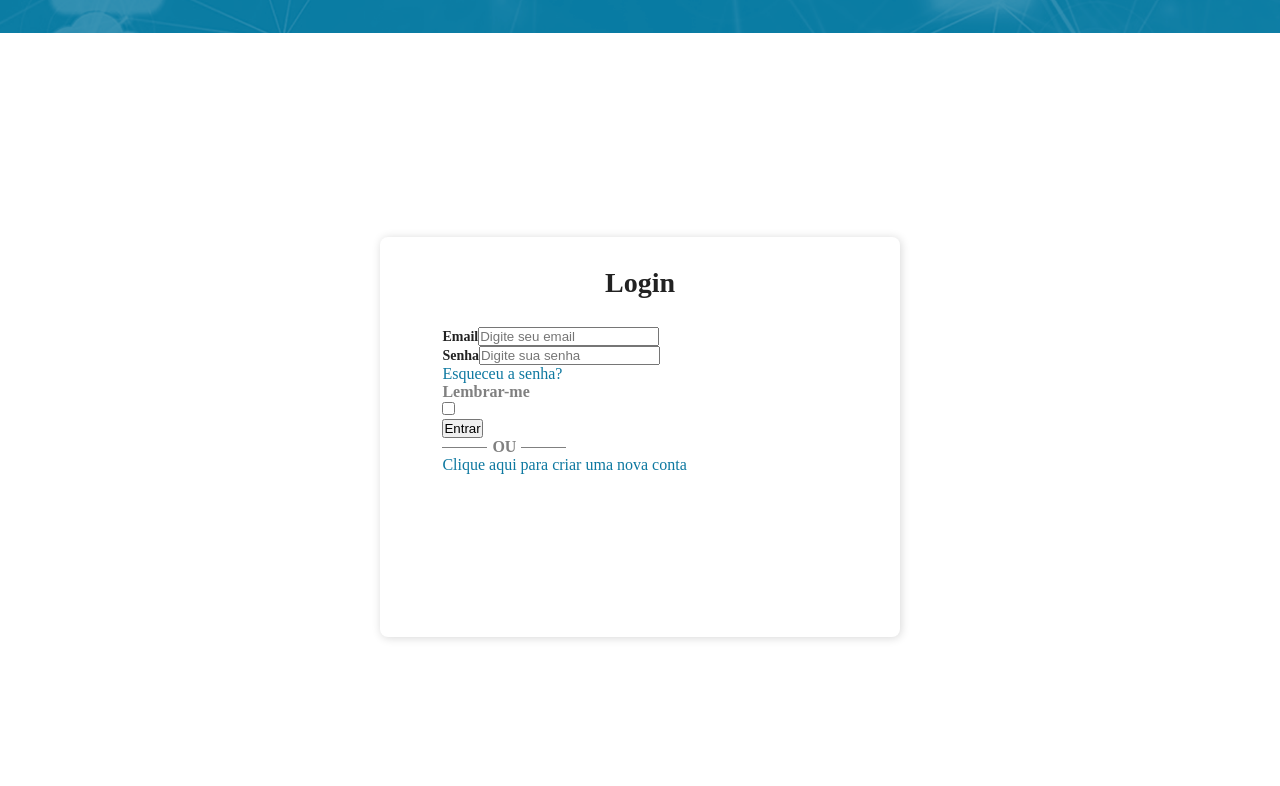
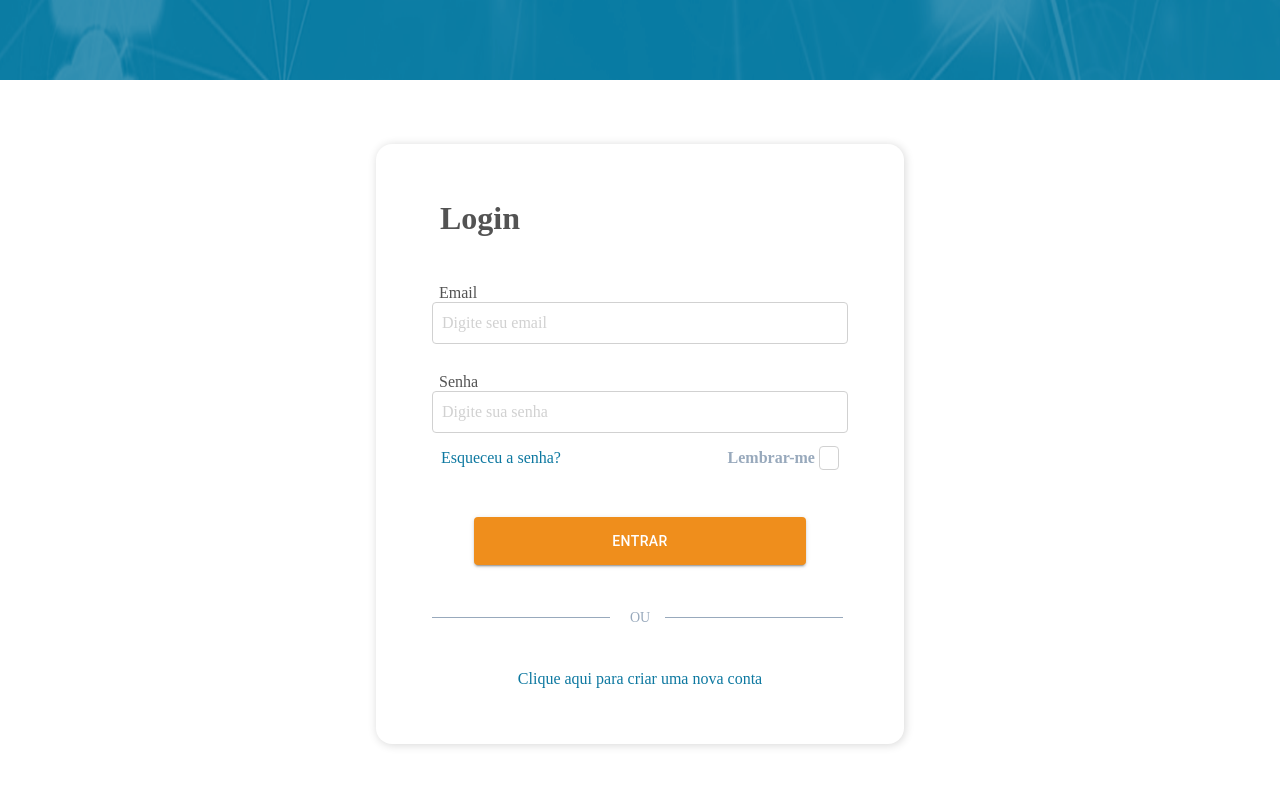
Before and after one commit to DataRain-Team-7/FRONT-BTC-finance-tool, a React (Vite) app: page / in a window 1280 px wide. Shown: the top 786 px of the page. Built offline with nearby package versions, Linux system fonts and the light colour scheme.

Commit message:
feat: finished style on login page

```diff
--- a/package.json
+++ b/package.json
@@ -9,6 +9,9 @@
     "preview": "vite preview"
   },
   "dependencies": {
+    "@emotion/react": "^11.10.5",
+    "@emotion/styled": "^11.10.5",
+    "@mui/material": "^5.10.17",
     "axios": "^1.1.3",
     "react": "^18.2.0",
     "react-dom": "^18.2.0",
--- a/src/Components/Login/index.tsx
+++ b/src/Components/Login/index.tsx
@@ -1,7 +1,7 @@
 import { useState } from "react";
 import { useNavigate } from "react-router-dom";
-import Ou from "../CreateAccount";
 import * as Style from "./style";
+import Button from '@mui/material/Button';
 
 const LoginCard = () => {
 
@@ -9,51 +9,47 @@ const LoginCard = () => {
 
   return (
     <div>
-        <Style.AuthFormContainer>
-          <Style.AuthFormContainer>
-            <Style.AuthForm>
-              <Style.AuthFormContent>
-                <Style.AuthFormTitle>Login</Style.AuthFormTitle>
-                <div>
+          <Style.LoginContainer>
+            <Style.LoginCard>
+                <Style.Title>Login</Style.Title>
+                <section>
+                    <div className="inputContainer">
                       <Style.Label>Email</Style.Label>
                       <input
-                    type="email"
-                    // className="form-control mt-1"
                         placeholder="Digite seu email"
                       />
                     </div>
-                <div>
+                    <div className="inputContainer">
                       <Style.Label>Senha</Style.Label>
                       <input
                         type="password"
-                    // className="form-control mt-1"
                         placeholder="Digite sua senha"
                       />
+                      <div className="forgotPassawordContainer">
+                        <Style.ForgotPassword>Esqueceu a senha?</Style.ForgotPassword>
+                        <div>
+                          <Style.RemindMe>Lembrar-me</Style.RemindMe>
+                          <input type="checkbox" checked="checked"></input>
                         </div>
-                <p>
-                  <Style.LinkTo href="#">Esqueceu a senha?</Style.LinkTo>
-                </p>
+                      </div>
+                    </div>
+                </section>
 
-                <Style.LembrarMe>Lembrar-me</Style.LembrarMe>
-                <input type={"checkbox"}></input>
+                <div className="bottonContainer">
+                  <Button variant="contained" className="buttonEnter">Entrar</Button>
 
-                <div className="d-grid gap-2 mt-3">
-                  <button
-                    type="submit"
-                  >
-                    Entrar
-                  </button>
-                  <Ou />
-                  <p>
-                    <Style.LinkTo href="#" onClick={()=>navigate('/cadastro')}>
+                  <div className="or">
+                    <Style.Line/>
+                    <p>OU</p>
+                    <Style.Line/>
+                  </div>
+
+                  <Style.NewAccount onClick={()=>navigate('/cadastro')}>
                     Clique aqui para criar uma nova conta
-                    </Style.LinkTo>
-                  </p>
+                  </Style.NewAccount>
                 </div>
-              </Style.AuthFormContent>
-            </Style.AuthForm>
-          </Style.AuthFormContainer>
-        </Style.AuthFormContainer>
+                </Style.LoginCard>
+          </Style.LoginContainer>
     </div>
   );
 };
--- a/src/Components/Login/style.ts
+++ b/src/Components/Login/style.ts
@@ -2,92 +2,165 @@ import styled, { css } from "styled-components";
 import theme from "../../styles/theme";
 
 
-export const AuthFormContainer = styled.div`
+export const LoginContainer = styled.div`
   ${({ theme }) => css`
     font-size: ${theme.constants.titleFontSize};
     display: flex;
     justify-content: center;
     align-items: center;
-    width: 100vw;
-    height: 100vh;
+    width: 100%;
+    height: calc(100vh - 5rem);
   `}
 `;
 
-export const AuthForm = styled.form`
+export const LoginCard = styled.div`
   ${({ theme }) => css`
-    width: 520px;
-    height: 50vh;
+    width: 33rem;
+    height: 37.5rem;
     box-shadow: rgb(0 0 0 / 16%) 1px 1px 10px;
-    padding-top: 30px;
-    padding-bottom: 20px;
-    border-radius: 8px;
+    padding: 3.5rem;
+    border-radius: 16px;
     background-color: white;
+    box-sizing: border-box;
+    display: flex;
+    flex-direction: column;
+    justify-content: space-between;
+
+    section{
+      display: flex;
+      flex-direction: column;
+      height: 38%;
+      justify-content: space-between;
+    }
+
+    .inputContainer{
+      display: flex;
+      flex-direction: column;
+
+
+      input{
+        width: 100%;
+        all: unset;
+        border: 1px solid #D1D1D1;
+        border-radius: 4px;
+        font-size: ${theme.constants.fontBody};
+        padding: 11px 9px;
+
+        ::-webkit-input-placeholder {
+          color: ${theme.colors.inputFontColor};
+        }
+
+      }
+    }
+
+    .forgotPassawordContainer{
+      display: flex;
+      justify-content: space-between;
+      align-items: center;
+      padding: 0 9px;
+      box-sizing: border-box;
+      margin-top: 3%;
+
+      div{
+        display: flex;
+        align-items: center;
+        justify-content: space-between;
+        width: 28%;
+
+        input{
+          cursor: pointer;
+        }
+      }
+
+
+    }
+
+    .bottonContainer{
+      display: flex;
+      flex-direction: column;
+      justify-content: space-between;
+      align-items: center;
+      width: 100%;
+      height: 35%;
+
+      .buttonEnter{
+        background-color: ${theme.colors.tertiaryColor};
+        height: 3rem;
+        width: 80%;
+        font-size: ${theme.constants.buttonFontSize};
+      }
+      .buttonEnter:hover{
+        background-color: ${theme.colors.tertiaryColor};
+      }
+
+      .or{
+        width: 100%;
+        display: flex;
+        align-items: center;
+        color: ${theme.colors.darkGrey};
+
+        p{
+          margin: 0 15px;
+          font-size: ${theme.constants.buttonFontSize};
+          font-weight: 500;
+        }
+      }
+
+    }
+
+
     `}
     `;
 
-export const AuthFormContent = styled.div`
+export const Title = styled.h3`
   ${({ theme }) => css`
-  font-size: ${theme.constants.fontBody};
-    padding-left: 12%;
-    padding-right: 12%;
+    text-align: start;
+    padding-left: 0.5rem;
+    box-sizing: border-box;
+    font-size: 2rem;
+    color: ${theme.colors.fundamentalColor};
+    font-weight: 700;
   `}
 `;
 
-export const AuthFormTitle = styled.h3`
+export const Label = styled.p`
   ${({ theme }) => css`
-    text-align: center;
-    margin-bottom: 1em;
-    font-size: ${theme.constants.titleFontSize};
-    /* font-size: 24px; */
-    color: rgb(34, 34, 34);
-    font-weight: 800;
+    color: ${theme.colors.fundamentalColor};
+    font-size: ${theme.constants.fontBody};
+    font-weight: 400;
+    margin-left: 7px;
   `}
 `;
 
-export const Label = styled.label`
+export const NewAccount = styled.p`
   ${({ theme }) => css`
-    font-size: 14px;
-    font-weight: 600;
-    color: rgb(34, 34, 34);
+  color: ${theme.colors.secundaryColor};
+  font-size: ${theme.constants.fontBody};
   `}
 `;
 
-export const LinkTo = styled.a`
-  ${({ theme }) => css`
-  text-decoration: none;
-  color: ${theme.colors.secundaryColor};
-  `}
-`;
+export const ForgotPassword = styled.h2`
+    color: ${theme.colors.secundaryColor};
+    font-size: ${theme.constants.fontBody};
+    font-weight: 500;
+    cursor: pointer;
+`
 
 
-export const LembrarMe = styled.h2`
+export const RemindMe = styled.h2`
     ${({ theme }) => css`
     font-size: ${theme.constants.fontBody};
-    color: gray;
+    color: ${theme.colors.darkGrey};
+
     `}
 `;
 
-
-// export const LoginContainer = styled.div`
-//   ${({ theme }) => css`
-//   font-size: ${theme.constants.titleFontSize};
-//   background-color: #f2f4f6;
-//   height: 100vh;
-//   width: 100vw;
-//   /* display: flex; */
-//   /* flex-direction: column; */
-//   /* justify-content: center; */
-//   `}
-//   `;
-
-// export const LoginBox = styled.div`
-// ${({ theme }) => css`
-//   display: flex;
-//   justify-content: center;
-//   background-color: white;
-//   margin: auto;
-//   justify-content: center;
-//   height: 50vh;
-//   /* width: 200px; */
-// `}
-// `;
+export const Line = styled.div`
+  ${({ theme }) => css`
+    height: 0.9px;
+    width: 50%;
+    align-items:center;
+    background-color: ${theme.colors.darkGrey};
+    margin: 0px 5px 0px 0px;
+  `}
+`;
--- a/src/Components/TopBar/style.ts
+++ b/src/Components/TopBar/style.ts
@@ -4,6 +4,7 @@ export const TopBarContainer = styled.div`
 ${({theme})=>css`
 img{
     width: 100%;
+    height: 5rem;
     margin: 0;
     padding: 0;
 }
--- a/src/styles/colors.ts
+++ b/src/styles/colors.ts
@@ -1,6 +1,10 @@
 export const colors = {
-    primaryColor: "#FFFFFF",
-    secundaryColor: "#0D78A0",
-    backgroundColor: "#F2F4F6",
-    tertiaryColor: "#EF8E1C"
+    fundamentalColor: "#535353", //quase preto
+    primaryColor: "#FFFFFF", //branco
+    secundaryColor: "#0D78A0", //azul
+    backgroundColor: "#F2F4F6", //cinza claro de fundo
+    tertiaryColor: "#EF8E1C", //laranja
+    inputFontColor: "#D1D1D1", // cinza claro
+    darkGrey: "#98A9BC", //cinza mais escuro
+
 }
--- a/src/styles/constants.ts
+++ b/src/styles/constants.ts
@@ -2,4 +2,5 @@ export const constants = {
     fontFamily: "Rubik, sans-serif",
     fontBody: "16px",
     titleFontSize: "28px",
+    buttonFontSize: "14px"
 }
```
Also changed, not shown: 1 other file (tests, documents, lock files or other folders). Lines whose indentation alone changed are shown as unchanged.
